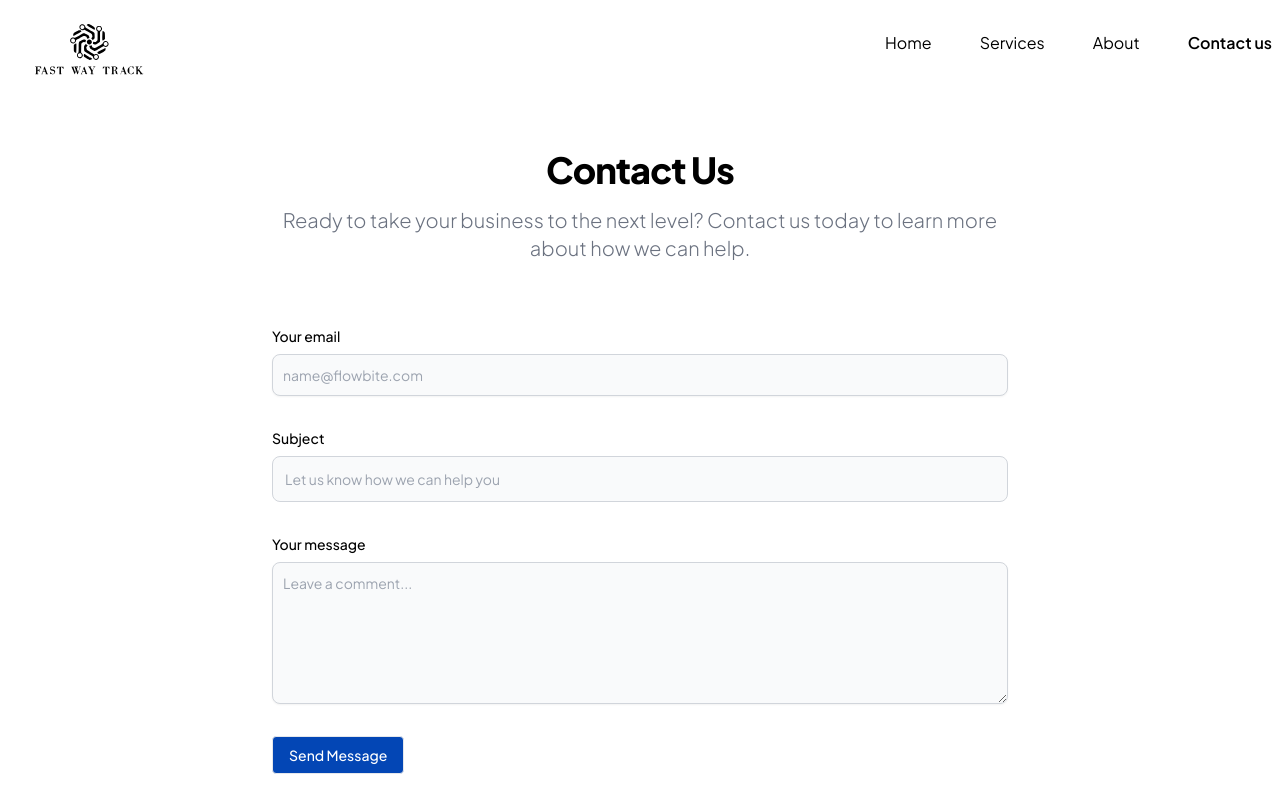
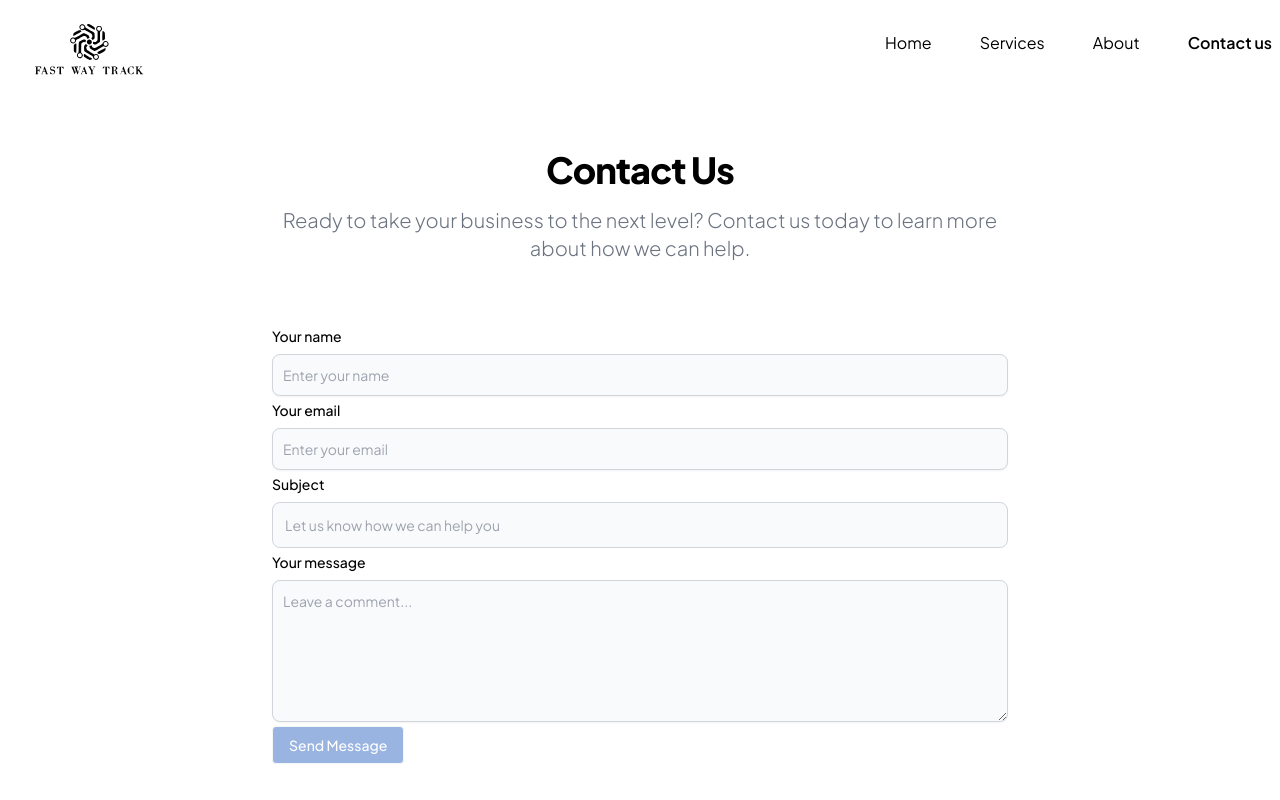
Before and after one commit to MuaviyaImran/FastWayTrack, a Vue app: page /contact in a window 1280 px wide. Shown: the top 800 px of the page. Built offline with nearby package versions, Linux system fonts and the light colour scheme.

Commit message:
Implemented contact form

```diff
--- a/package.json
+++ b/package.json
@@ -21,6 +21,7 @@
     ]
   },
   "dependencies": {
+    "axios": "^1.7.7",
     "husky": "^9.1.6",
     "pinia": "^2.1.7",
     "vue": "^3.4.29",
--- a/src/views/ContactUsView.vue
+++ b/src/views/ContactUsView.vue
@@ -1,3 +1,46 @@
+<script lang="ts" setup>
+import axios from 'axios'
+import { computed, ref } from 'vue'
+
+const message = ref('')
+const formInfo = ref({
+  name: '',
+  subject: '',
+  email: '',
+  message: '',
+})
+const isLoading = ref(false)
+const isAbleToSubmit = computed(() => {
+  return (
+    formInfo.value.name && formInfo.value.subject && formInfo.value.email && formInfo.value.message
+  )
+})
+async function sendData() {
+  isLoading.value = true
+  const url = 'https://getform.io/f/arooylkb'
+  axios
+    .post(url, formInfo.value, { headers: { Accept: 'application/json' } })
+    .then((response) => {
+      if (response.status === 200) {
+        formInfo.value = {
+          name: '',
+          subject: '',
+          email: '',
+          message: '',
+        }
+        message.value = 'Form submitted successfully!'
+        setTimeout(() => {
+          message.value = ''
+        }, 3000)
+      }
+    })
+    .catch((error) => console.error(error))
+    .finally(() => {
+      isLoading.value = false
+    })
+}
+</script>
+
 <template>
   <section class="">
     <div class="mx-auto max-w-screen-md px-4 py-8 lg:py-16">
@@ -6,40 +49,62 @@
         Ready to take your business to the next level? Contact us today to learn more about how we
         can help.
       </p>
-      <form action="#" class="space-y-8">
       <div>
-          <label for="email" class="mb-2 block text-sm font-medium">Your email</label>
+        <label for="email" class="mb-2 mt-1 block text-sm font-medium">Your name</label>
         <input
-            type="email"
-            id="email"
+          type="name"
+          id="name"
+          v-model="formInfo.name"
           class="focus:ring-primary-500 focus:border-primary-500 dark:focus:ring-primary-500 dark:focus:border-primary-500 dark:shadow-sm-light block w-full rounded-lg border border-gray-300 bg-gray-50 p-2.5 text-sm shadow-sm"
-            placeholder="name@flowbite.com"
+          placeholder="Enter your name"
           required
         />
       </div>
       <div>
-          <label for="subject" class="mb-2 block text-sm font-medium">Subject</label>
+        <label for="email" class="mb-2 mt-1 block text-sm font-medium">Your email</label>
+        <input
+          type="email"
+          id="email"
+          v-model="formInfo.email"
+          class="focus:ring-primary-500 focus:border-primary-500 dark:focus:ring-primary-500 dark:focus:border-primary-500 dark:shadow-sm-light block w-full rounded-lg border border-gray-300 bg-gray-50 p-2.5 text-sm shadow-sm"
+          placeholder="Enter your email"
+          required
+        />
+      </div>
+      <div>
+        <label for="subject" class="mb-2 mt-1 block text-sm font-medium">Subject</label>
         <input
           type="text"
           id="subject"
+          v-model="formInfo.subject"
           class="focus:ring-primary-500 focus:border-primary-500 dark:focus:ring-primary-500 dark:focus:border-primary-500 dark:shadow-sm-light block w-full rounded-lg border border-gray-300 bg-gray-50 p-3 text-sm"
           placeholder="Let us know how we can help you"
           required
         />
       </div>
       <div class="sm:col-span-2">
-          <label for="message" class="mb-2 block text-sm font-medium">Your message</label>
+        <label for="message" class="mb-2 mt-1 block text-sm font-medium">Your message</label>
         <textarea
           id="message"
           rows="6"
+          v-model="formInfo.message"
           class="focus:ring-primary-500 focus:border-primary-500 dark:focus:ring-primary-500 dark:focus:border-primary-500 block w-full rounded-lg border border-gray-300 bg-gray-50 p-2.5 text-sm text-gray-900 shadow-sm"
           placeholder="Leave a comment..."
         ></textarea>
       </div>
-        <BaseButton variant="filled" type="primary" class="mx-auto mt-1 w-fit lg:mx-0">
+      <BaseButton
+        @click="sendData"
+        :disabled="!isAbleToSubmit"
+        variant="filled"
+        :loading="isLoading"
+        type="primary"
+        class="mx-auto mt-1 w-fit lg:mx-0"
+      >
         <template #text>Send message</template>
       </BaseButton>
-      </form>
+      <p v-if="message" class="mx-auto w-fit text-sm capitalize italic text-[#4BB543]">
+        {{ message }}
+      </p>
     </div>
   </section>
 </template>
```
Also changed, not shown: 1 other file (tests, documents, lock files or other folders). Lines whose indentation alone changed are shown as unchanged.
